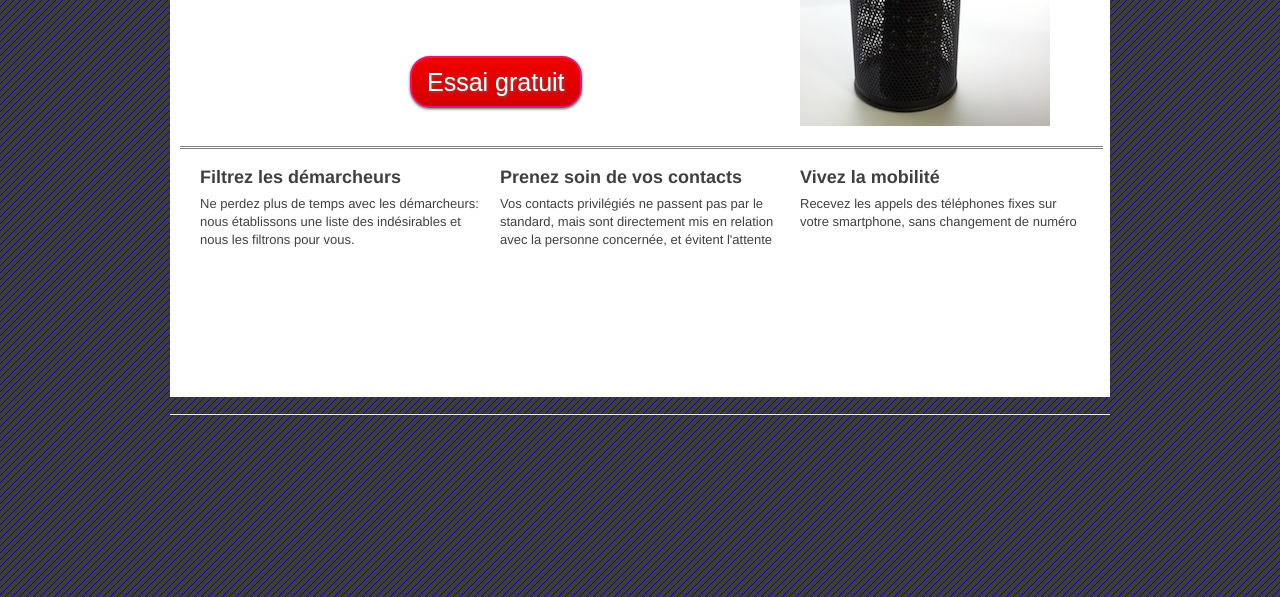
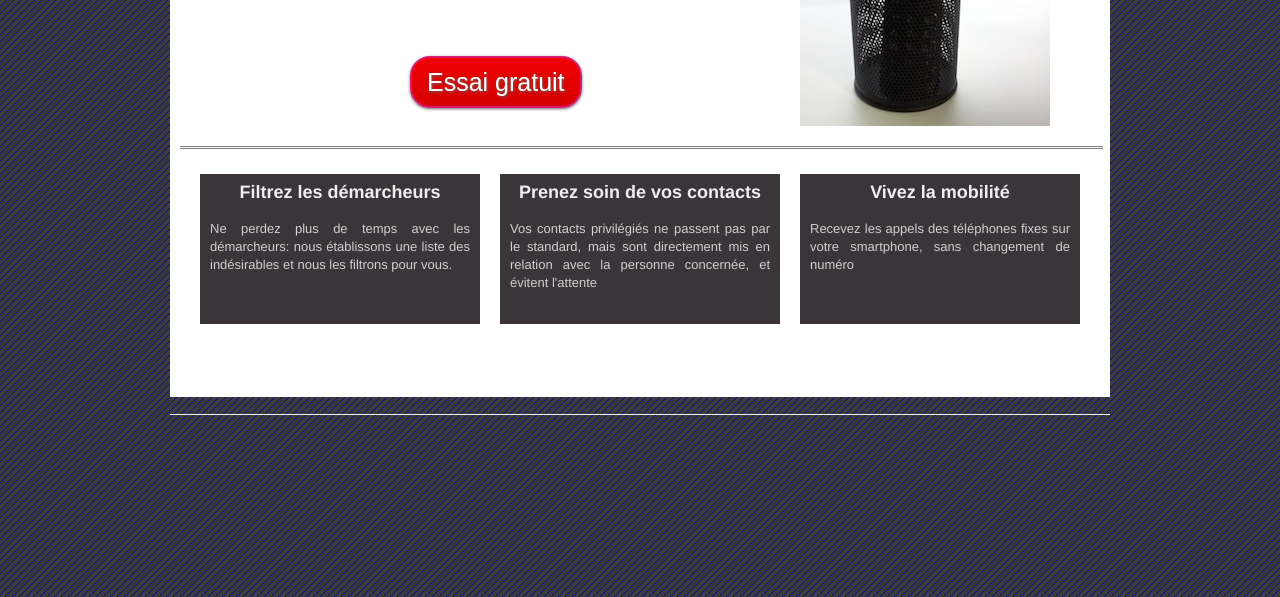
Before and after one commit to fasterthanlime/phonewall, a website: page frontend/pipotron.html in a window 1280 px wide. Shown: the part 203-800 px from the top of the page. Drawn offline with nearby package versions, Linux system fonts and the light colour scheme.

Commit message:
fix the pipolist

```diff
--- a/frontend/css/landing.css
+++ b/frontend/css/landing.css
@@ -32,7 +32,24 @@ body {
 }
 
 #pipolist {
-  margin: 10px;
+  margin-top: 25px;
+  margin-left: 10px;
+}
+
+.pipoargument {
+  background-color: #3B3438;
+  color: #D1CFD0;
+  height: 150px;
+}
+
+.pipoargument h3 {
+  color: #F2EDF0;
+  text-align: center;
+}
+
+.pipoargument p {
+  padding: 10px;
+  text-align: justify;
 }
 
 /* Call to action */
--- a/frontend/pipotron.html
+++ b/frontend/pipotron.html
@@ -70,15 +70,15 @@
           </div>
         </div>
         <div class="row" id="pipolist">
-          <div class="span5">
+          <div class="span5 pipoargument">
             <h3>Filtrez les démarcheurs</h3>
             <p>Ne perdez plus de temps avec les démarcheurs: nous établissons une liste des indésirables et nous les filtrons pour vous.</p>
           </div>
-          <div class="span5">
+          <div class="span5 pipoargument">
             <h3>Prenez soin de vos contacts</h3>
             <p>Vos contacts privilégiés ne passent pas par le standard, mais sont directement mis en relation avec la personne concernée, et évitent l'attente</p>
           </div>
-          <div class="span5">
+          <div class="span5 pipoargument">
             <h3>Vivez la mobilité</h3>
             <p>Recevez les appels des téléphones fixes sur votre smartphone, sans changement de numéro</p>
           </div>
```
